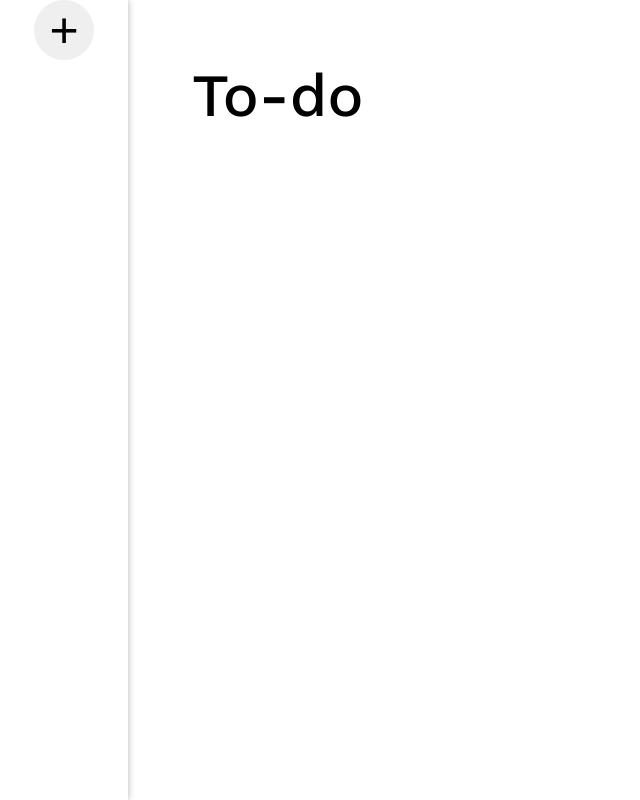
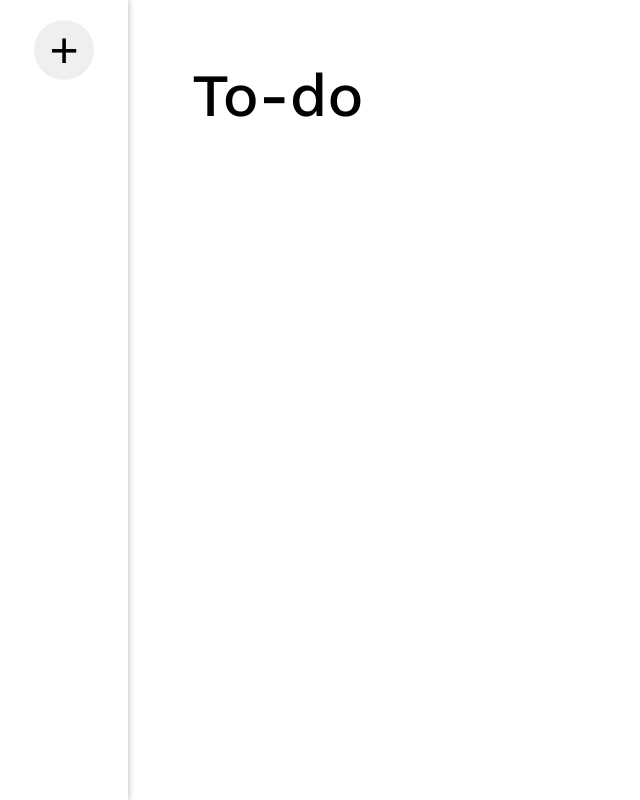
Before and after one commit to sagakortesaari/todo, a React (Create React App) app: page / in a window 1280 px wide. Shown: the whole page, without its empty margins (0-640 px from the left). Built offline with nearby package versions, Linux system fonts and the light colour scheme.

Commit message:
fixed button click bug

```diff
--- a/src/components/App.css
+++ b/src/components/App.css
@@ -48,11 +48,14 @@ body {
 }
 
 #addlist {
+    margin-top: 20px;
     height: 60px;
     width: 60px;
     border-radius: 40px;
     border: 0px;
     font-size: 50px;
+    outline: none;
+    z-index: 1;
 }
 
 .other {
--- a/src/components/App.js
+++ b/src/components/App.js
@@ -9,7 +9,7 @@ import './App.css'
 function App() {
     const [lists,setLists] = useState([])
     const [clicked, setClicked] = useState(false)
-    const [color, setColor] = useState([{color: '#FF8F8F', pos: 1}, {color:'#C0ADF5', pos: 2}, {color:'#3E98EC', pos:3}, {color:'#A6E29D', pos:4}, {color:'#FFDE88', pos:5}])
+    const color = [{color: '#FF8F8F', pos: 1}, {color:'#C0ADF5', pos: 2}, {color:'#3E98EC', pos:3}, {color:'#A6E29D', pos:4}, {color:'#FFDE88', pos:5}]
 
     useEffect(() => {
         const items = JSON.parse(localStorage.getItem('lists'))
@@ -30,14 +30,6 @@ function App() {
         //setLists(currstate)
     }
 
-    /*
-                    <motion.button animate={{rotate: 180, scale: 1}} initial={{scale: 0}} variants={variants} whileHover = {{scale: 1.2}} className="color" style={{backgroundColor:'#FF8F8F'}}></motion.button>
-                    <motion.button whileHover = {{scale: 1.2}} className="color" style={{backgroundColor:'#C0ADF5'}}></motion.button>
-                    <motion.button whileHover = {{scale: 1.2}} className="color" style={{backgroundColor:'#3E98EC'}}></motion.button>
-                    <motion.button whileHover = {{scale: 1.2}} className="color" style={{backgroundColor:'#A6E29D'}}></motion.button>
-                    <motion.button whileHover = {{scale: 1.2}} className="color" style={{backgroundColor:'#FFDE88'}}></motion.button>
-    */
-
     return (
         <div id="App">
             <div className="sidebar">
--- a/src/components/TodoList.css
+++ b/src/components/TodoList.css
@@ -4,4 +4,5 @@
     background-color: aqua;
     height: 300px;
     border-radius: 40px;
+    margin-top: 20px;
 }
```
